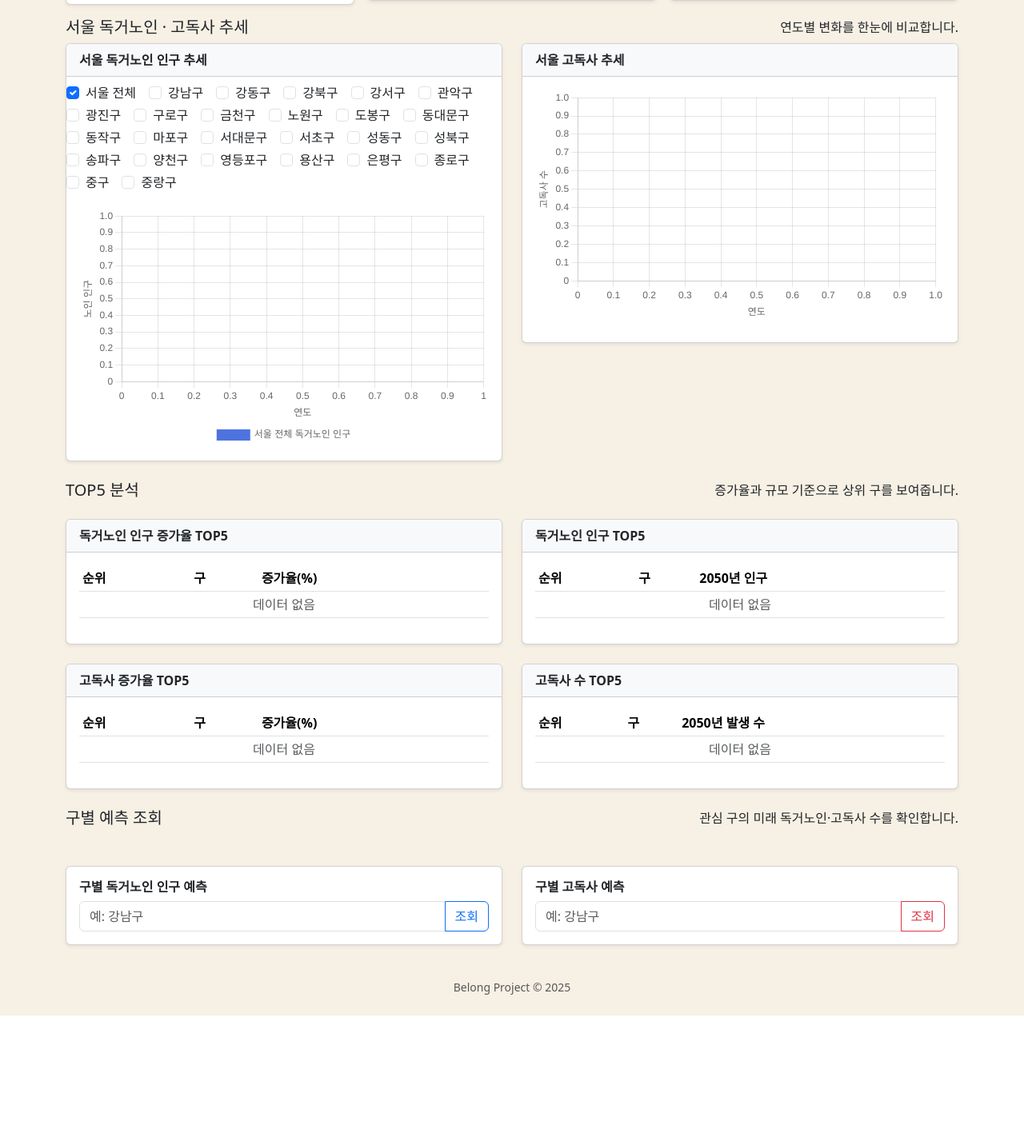
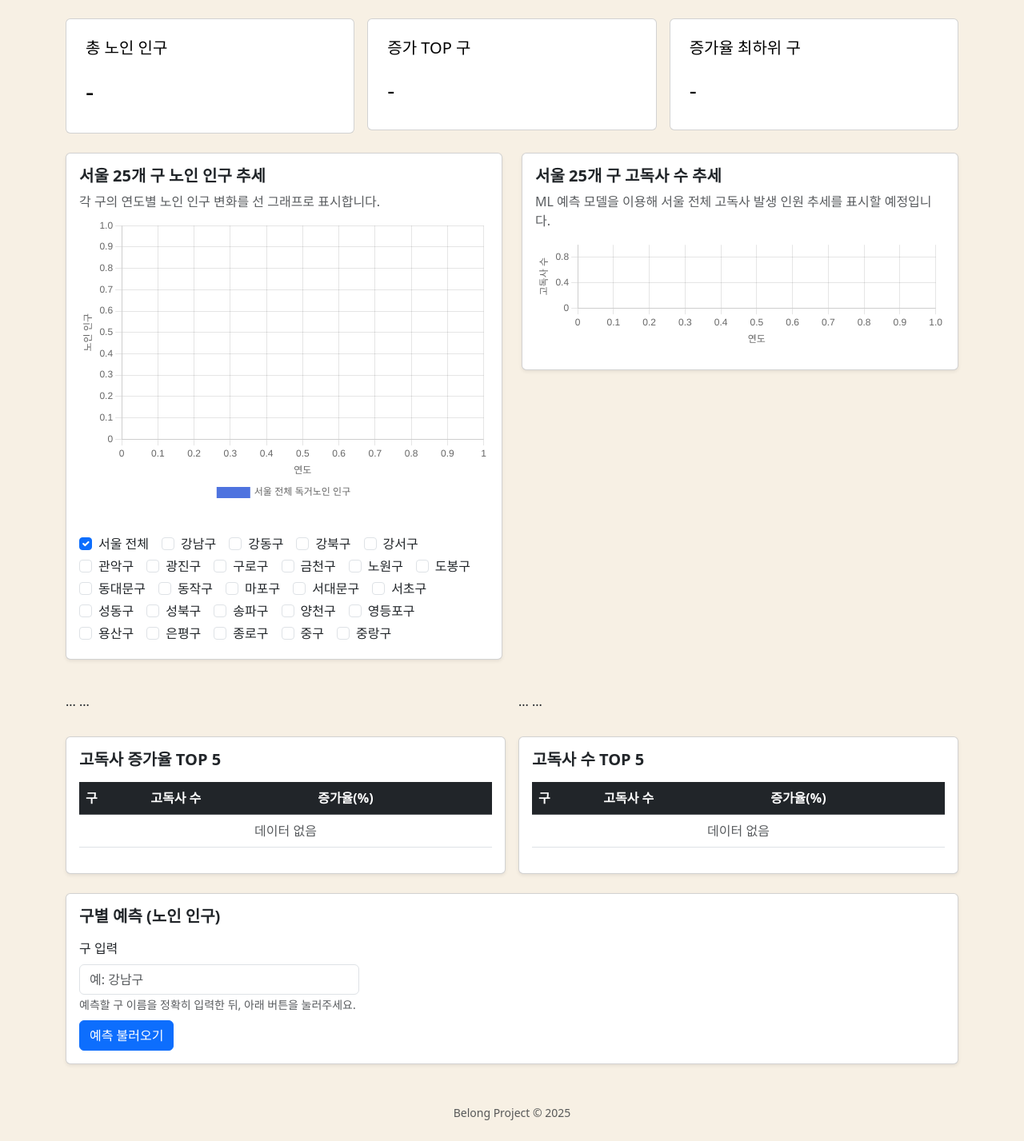
Before and after one commit to freenu0618/PRO_belong, a Flask app: page /dashboard in a window 1280 px wide. Shown: the part 261-1688 px from the top of the page at 80% size. Before the commit the page ends 1531 px from the top, so only its background shows below. Run offline with Flask 3, Linux system fonts and the light colour scheme; data that the repository does not hold is empty; parts of the project's set-up code (start-up, migrations or seed data) failed here and were passed over; some libraries are stand-ins or nearby versions.

Commit message:
style.css, dashboard.html 상엽 추가

```diff
--- a/belong/web/main/templates/dashboard.html
+++ b/belong/web/main/templates/dashboard.html
@@ -1,208 +1,249 @@
 {% extends "base.html" %}
-{% block title %}Belong 대시보드{% endblock %}
+{% block title %}Belong - Dashboard{% endblock %}
+
+{# 🔹 대시보드 전용 헤더 (사진 배경 영역) #}
+{% block header %}
+<div class="hero-header hero-header-dashboard">
+    <div class="hero-overlay"></div>
+    <div class="hero-content">
+        <h1>대시보드</h1>
+        <p>서울 25개 구 노인 인구와 고독사 리스크를 한 눈에</p>
+    </div>
+</div>
+{% endblock %}
 
 {% block content %}
-<div class="container mt-3">
+<div class="container py-4">
 
-    <!-- ✅ 대시보드 Hero 섹션 -->
-    <div class="dashboard-hero mb-3">
-        <div class="d-flex justify-content-between align-items-start mb-3">
-            <div>
-                <h2 class="dashboard-title mb-1">서울 독거노인 · 고독사 대시보드</h2>
-                <p class="dashboard-subtitle mb-0">
-                    서울 25개 구의 독거노인 인구와 고독사 추세·예측을 한눈에 보는 모니터링 화면입니다.
-                </p>
-            </div>
-            <div class="text-end small text-muted">
-                <div>데이터 기준: 2017–2050</div>
-                <div>업데이트: <span id="dashboard-last-updated">정책 시나리오 v1</span></div>
+    <!-- 🔹 Summary Cards -->
+    <div class="row g-3 mb-4">
+        <!-- 총 노인 인구 -->
+        <div class="col-md-4">
+            <div class="card l-bg-blue-dark text-black">
+                <div class="card-statistic-3 p-4">
+                    <div class="card-icon card-icon-large">
+                        <i class="fas fa-user-friends"></i>
+                    </div>
+                    <div class="mb-4">
+                        <h5 class="card-title mb-0">총 노인 인구</h5>
+                    </div>
+                    <div class="row align-items-center mb-2 d-flex">
+                        <div class="col-12">
+                            <h2 id="summary-total" class="d-flex align-items-center mb-0">
+                                -
+                            </h2>
+                        </div>
+                    </div>
+                </div>
             </div>
         </div>
 
-        <!-- ✅ Summary 카드 3개 -->
-        <div class="row text-center g-3">
-            <div class="col-md-4">
-                <div class="card shadow-sm summary-card summary-card-total">
-                    <div class="card-body">
-                        <h6>최신 총 독거노인 인구</h6>
-                        <h3 id="summary-total" class="fw-bold text-primary">-</h3>
+        <!-- 증가 TOP 구 -->
+        <div class="col-md-4">
+            <div class="card l-bg-green-dark text-black">
+                <div class="card-statistic-3 p-4">
+                    <div class="card-icon card-icon-large">
+                        <i class="fas fa-arrow-up"></i>
+                    </div>
+                    <div class="mb-4">
+                        <h5 class="card-title mb-0">증가 TOP 구</h5>
+                    </div>
+                    <div class="row align-items-center mb-2 d-flex">
+                        <div class="col-12">
+                            <h3 id="summary-growth-top" class="d-flex align-items-center mb-0">
+                                -
+                            </h3>
+                        </div>
                     </div>
                 </div>
             </div>
-            <div class="col-md-4">
-                <div class="card shadow-sm summary-card summary-card-top">
-                    <div class="card-body">
-                        <h6>독거노인 인구 증가율 TOP 구</h6>
-                        <h4 id="summary-growth-top" class="fw-bold text-success">-</h4>
+        </div>
+
+        <!-- 증가율 최하위 구 -->
+        <div class="col-md-4">
+            <div class="card l-bg-orange-dark text-black">
+                <div class="card-statistic-3 p-4">
+                    <div class="card-icon card-icon-large">
+                        <i class="fas fa-arrow-down"></i>
                     </div>
-                </div>
-            </div>
-            <div class="col-md-4">
-                <div class="card shadow-sm summary-card summary-card-bottom">
-                    <div class="card-body">
-                        <h6>독거노인 인구 증가율 최하위 구</h6>
-                        <h4 id="summary-growth-bottom" class="fw-bold text-danger">-</h4>
+                    <div class="mb-4">
+                        <h5 class="card-title mb-0">증가율 최하위 구</h5>
+                    </div>
+                    <div class="row align-items-center mb-2 d-flex">
+                        <div class="col-12">
+                            <h3 id="summary-growth-bottom" class="d-flex align-items-center mb-0">
+                                -
+                            </h3>
+                        </div>
                     </div>
                 </div>
             </div>
         </div>
     </div>
 
-    <!-- ✅ 추세 섹션 -->
-    <section class="dashboard-section mt-3">
-    <div class="d-flex justify-content-between align-items-center mb-2">
-      <h5 class="section-title mb-0">서울 독거노인 · 고독사 추세</h5>
-      <span class="section-caption">연도별 변화를 한눈에 비교합니다.</span>
-    </div>
-
-    <div class="row">
+    <!-- 🔹 서울 25개 구 노인 인구 & 고독사 추세 (2컬럼) -->
+    <div class="row mb-4">
+        <!-- 왼쪽: 노인 인구 추세 -->
         <div class="col-md-6">
             <div class="card shadow-sm">
-                <div class="card-header bg-light fw-bold">서울 독거노인 인구 추세</div>
-                <div id="region-checkbox-container" class="mt-2"></div>
                 <div class="card-body">
-                    <canvas id="dashboard-chart" height="300"></canvas>
+                    <h5 class="fw-bold mb-2">서울 25개 구 노인 인구 추세</h5>
+                    <p class="text-muted mb-2">
+                        각 구의 연도별 노인 인구 변화를 선 그래프로 표시합니다.
+                    </p>
+                    <div class="db-chart-wrapper" style="height: 380px;">
+                        <canvas id="dashboard-chart"></canvas>
+                    </div>
+                    <div class="mt-3" id="region-checkbox-container"></div>
                 </div>
             </div>
         </div>
+
+        <!-- 오른쪽: 서울 25개 구 고독사 추세 (추후 API 연동) -->
         <div class="col-md-6">
             <div class="card shadow-sm">
-                <div class="card-header bg-light fw-bold">서울 고독사 추세</div>
                 <div class="card-body">
-                    <canvas id="lonely-chart" height="300"></canvas>
+                    <h5 class="fw-bold mb-2">서울 25개 구 고독사 수 추세</h5>
+                    <p class="text-muted mb-2">
+                        ML 예측 모델을 이용해 서울 전체 고독사 발생 인원 추세를 표시할 예정입니다.
+                    </p>
+                    <div class="db-chart-wrapper">
+                        <canvas id="lonely-chart"></canvas>
+                    </div>
                 </div>
             </div>
         </div>
     </div>
 
-    <!-- ✅ TOP5 섹션 -->
-  <section class="dashboard-section mt-4">
-    <div class="d-flex justify-content-between align-items-center mb-2">
-      <h5 class="section-title mb-0">TOP5 분석</h5>
-      <span class="section-caption">증가율과 규모 기준으로 상위 구를 보여줍니다.</span>
-    </div>
-    <div class="row mt-4">
+
+    <!-- 🔹 구별 TOP5 섹션 -->
+    <div class="row g-3 mt-3">
+        <!-- 독거노인 증가율 TOP5 -->
         <div class="col-md-6">
-            <div class="card shadow-sm">
-                <div class="card-header bg-light fw-bold">독거노인 인구 증가율 TOP5</div>
+            ...
+            <tbody id="population-growth-body"></tbody>
+            ...
+        </div>
+
+        <!-- 독거노인 인구 TOP5 -->
+        <div class="col-md-6">
+            ...
+            <tbody id="population-count-body"></tbody>
+            ...
+        </div>
+
+        <!-- 고독사 증가율 TOP5 -->
+        <div class="col-md-6">
+            <div class="card shadow-sm mt-3">
                 <div class="card-body">
-                    <table class="table table-sm table-hover">
-                        <thead><tr><th>순위</th><th>구</th><th>증가율(%)</th></tr></thead>
-                        <tbody id="population-growth-body"></tbody>
-                    </table>
+                    <h5 class="fw-bold mb-3">고독사 증가율 TOP 5</h5>
+                    <div class="table-responsive">
+                        <table class="table align-middle">
+                            <thead class="table-dark">
+                            <tr>
+                                <th>구</th>
+                                <th>고독사 수</th>
+                                <th>증가율(%)</th>
+                            </tr>
+                            </thead>
+                            <tbody id="lonely-growth-body">
+                            <!-- JS에서 렌더링 -->
+                            </tbody>
+                        </table>
+                    </div>
                 </div>
             </div>
         </div>
 
+        <!-- 고독사 수 TOP5 -->
         <div class="col-md-6">
-            <div class="card shadow-sm">
-                <div class="card-header bg-light fw-bold">독거노인 인구 TOP5</div>
+            <div class="card shadow-sm mt-3">
                 <div class="card-body">
-                    <table class="table table-sm table-hover">
-                        <thead><tr><th>순위</th><th>구</th><th>2050년 인구</th></tr></thead>
-                        <tbody id="population-count-body"></tbody>
-                    </table>
+                    <h5 class="fw-bold mb-3">고독사 수 TOP 5</h5>
+                    <div class="table-responsive">
+                        <table class="table align-middle">
+                            <thead class="table-dark">
+                            <tr>
+                                <th>구</th>
+                                <th>고독사 수</th>
+                                <th>증가율(%)</th>
+                            </tr>
+                            </thead>
+                            <tbody id="lonely-count-body">
+                            <!-- JS에서 렌더링 -->
+                            </tbody>
+                        </table>
+                    </div>
                 </div>
             </div>
         </div>
     </div>
 
-    <div class="row mt-4">
-        <div class="col-md-6">
-            <div class="card shadow-sm">
-                <div class="card-header bg-light fw-bold">고독사 증가율 TOP5</div>
-                <div class="card-body">
-                    <table class="table table-sm table-hover">
-                        <thead><tr><th>순위</th><th>구</th><th>증가율(%)</th></tr></thead>
-                        <tbody id="lonely-growth-body"></tbody>
-                    </table>
-                </div>
-            </div>
-        </div>
 
-        <div class="col-md-6">
-            <div class="card shadow-sm">
-                <div class="card-header bg-light fw-bold">고독사 수 TOP5</div>
-                <div class="card-body">
-                    <table class="table table-sm table-hover">
-                        <thead><tr><th>순위</th><th>구</th><th>2050년 발생 수</th></tr></thead>
-                        <tbody id="lonely-count-body"></tbody>
-                    </table>
+    <!-- 🔹 Forecast Section -->
+    <div class="card shadow-sm mt-4">
+        <div class="card-body">
+            <h5 class="fw-bold mb-3">구별 예측 (노인 인구)</h5>
+            <div class="row g-3">
+                <div class="col-md-6 col-lg-4">
+                    <label for="forecast-region-input" class="form-label">구 입력</label>
+                    <input id="forecast-region-input"
+                           type="text"
+                           class="form-control"
+                           placeholder="예: 강남구">
+                    <small class="text-muted">
+                        예측할 구 이름을 정확히 입력한 뒤, 아래 버튼을 눌러주세요.
+                    </small>
+                    <button id="btn-load-forecast" class="btn btn-primary mt-2">
+                        예측 불러오기
+                    </button>
                 </div>
             </div>
         </div>
     </div>
 
-    <!-- ✅ 구별 예측 카드 -->
-  <section class="dashboard-section mt-4 mb-3">
-    <div class="d-flex justify-content-between align-items-center mb-2">
-      <h5 class="section-title mb-0">구별 예측 조회</h5>
-      <span class="section-caption">관심 구의 미래 독거노인·고독사 수를 확인합니다.</span>
-    </div>
-    <div class="row mt-5">
-        <div class="col-md-6">
-            <div class="card shadow-sm p-3">
-                <h6 class="fw-bold">구별 독거노인 인구 예측</h6>
-                <div class="input-group">
-                    <input id="forecast-region-input" type="text" class="form-control" placeholder="예: 강남구">
-                    <button id="btn-load-forecast" class="btn btn-outline-primary">조회</button>
+</div>  <!-- /.container -->
+
+<!-- 🔹 Forecast Modal -->
+<div class="modal fade" id="forecastModal" tabindex="-1" aria-labelledby="forecastModalLabel" aria-hidden="true">
+    <div class="modal-dialog modal-lg modal-dialog-centered">
+        <div class="modal-content">
+            <div class="modal-header">
+                <h5 class="modal-title" id="forecastModalLabel">예측 결과</h5>
+                <button type="button" class="btn-close" data-bs-dismiss="modal" aria-label="Close"></button>
+            </div>
+            <div class="modal-body">
+                <p id="forecast-modal-message" class="text-muted"></p>
+                <div class="table-responsive">
+                    <table class="table table-sm">
+                        <thead>
+                        <tr>
+                            <th>구분</th>
+                            <th>연도</th>
+                            <th>노인 인구 수</th>
+                        </tr>
+                        </thead>
+                        <tbody id="forecast-modal-body">
+                        <!-- JS에서 렌더링 -->
+                        </tbody>
+                    </table>
                 </div>
-            </div>
-        </div>
-        <div class="col-md-6">
-            <div class="card shadow-sm p-3">
-                <h6 class="fw-bold">구별 고독사 예측</h6>
-                <div class="input-group">
-                    <input id="lonely-forecast-region-input" type="text" class="form-control" placeholder="예: 강남구">
-                    <button id="btn-load-lonely-forecast" class="btn btn-outline-danger">조회</button>
+
+                <!-- 🔹 예측 라인 차트 -->
+                <div class="mt-3">
+                    <canvas id="forecast-chart" height="160"></canvas>
                 </div>
             </div>
         </div>
     </div>
 </div>
 
-<!-- ✅ 독거노인 인구 예측 모달 -->
-<div class="modal fade" id="forecastModal" tabindex="-1">
-  <div class="modal-dialog modal-lg modal-dialog-centered">
-    <div class="modal-content">
-      <div class="modal-header bg-light">
-        <h5 class="modal-title" id="forecast-modal-title"></h5>
-        <button type="button" class="btn-close" data-bs-dismiss="modal"></button>
-      </div>
-      <div class="modal-body">
-        <p id="forecast-modal-message" class="text-muted small"></p>
-        <table class="table table-sm table-striped">
-          <thead><tr><th>연도</th><th>값</th><th>구분</th></tr></thead>
-          <tbody id="forecast-modal-body"></tbody>
-        </table>
-        <canvas id="forecast-chart" height="250"></canvas>
-      </div>
-    </div>
-  </div>
-</div>
-
-<!-- ✅ 고독사 예측 모달 -->
-<div class="modal fade" id="lonelyForecastModal" tabindex="-1">
-  <div class="modal-dialog modal-lg modal-dialog-centered">
-    <div class="modal-content">
-      <div class="modal-header bg-light">
-        <h5 class="modal-title" id="lonelyForecastLabel"></h5>
-        <button type="button" class="btn-close" data-bs-dismiss="modal"></button>
-      </div>
-      <div class="modal-body">
-        <p id="lonely-forecast-message" class="text-muted small"></p>
-        <table class="table table-sm table-striped">
-          <thead><tr><th>연도</th><th>값</th><th>구분</th></tr></thead>
-          <tbody id="lonely-forecast-body"></tbody>
-        </table>
-        <canvas id="lonelyForecastChart" height="250"></canvas>
-      </div>
-    </div>
-  </div>
-</div>
 {% endblock %}
 
 {% block scripts %}
-{{ super() }}
-<script src="{{ url_for('static', filename='charts/dashboard.js') }}"></script>
+    {{ super() }}
+    <!-- Chart.js -->
+    <script src="https://cdn.jsdelivr.net/npm/chart.js"></script>
+    <!-- 우리 대시보드 로직 -->
+    <script src="{{ url_for('static', filename='charts/dashboard.js') }}"></script>
 {% endblock %}
```
Also changed, not shown: belong/static/css/style.css (+128 -1 lines).
